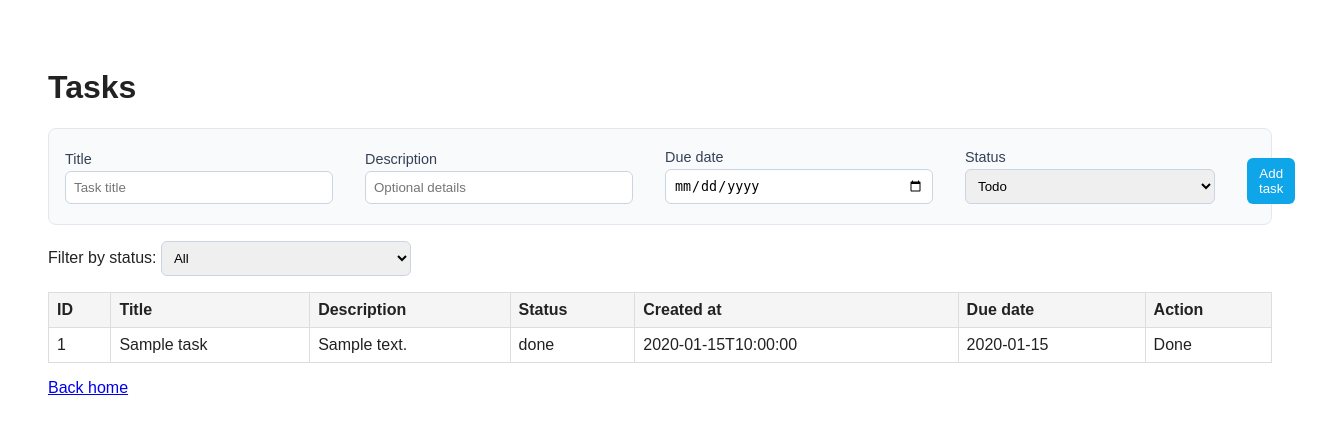
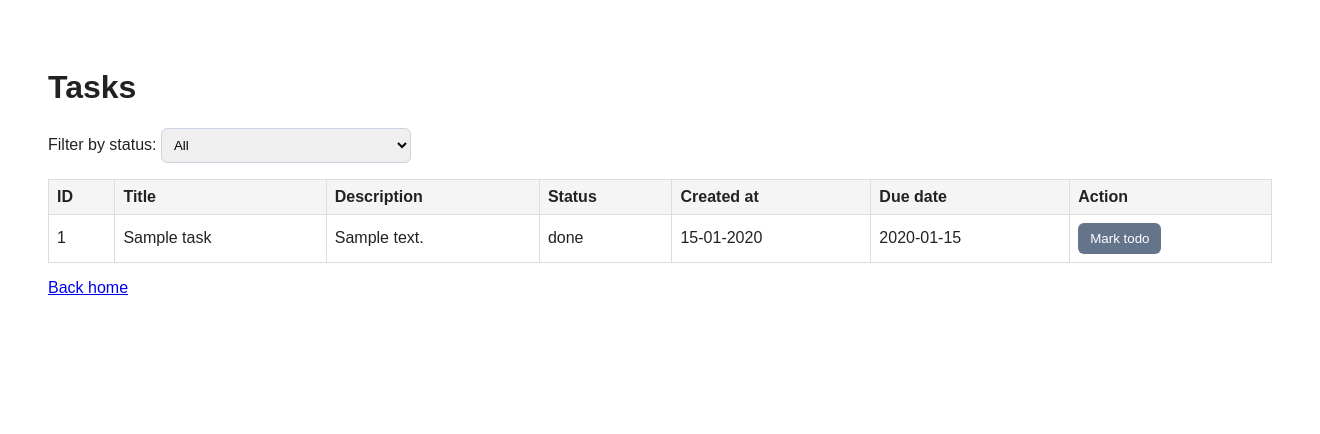
Before and after one commit to saidurcsesust/Mini_Task_Manager_API, a Flask app: page /tasks in a window 1320 px wide. Shown: the top 434 px of the page. Run offline with Flask 3, Linux system fonts and the light colour scheme; tables that the repository leaves empty hold one stand-in row (values such as "Sample post").

Commit message:
complete

```diff
--- a/routes/web.py
+++ b/routes/web.py
@@ -55,3 +55,14 @@ def mark_done(task_id: int):
     _repo().update(task_id, {"status": "done"})
     logger.info("Marked task done via UI %s", task_id)
     return redirect(url_for("web.tasks_page"))
+
+
+@web_bp.route("/tasks/<int:task_id>/toggle", methods=["POST"])
+def toggle_done(task_id: int):
+    task = _repo().get(task_id)
+    if not task:
+        return redirect(url_for("web.tasks_page"))
+    next_status = "todo" if task.get("status") == "done" else "done"
+    _repo().update(task_id, {"status": next_status})
+    logger.info("Toggled task status via UI %s -> %s", task_id, next_status)
+    return redirect(url_for("web.tasks_page"))
--- a/templates/tasks.html
+++ b/templates/tasks.html
@@ -23,36 +23,6 @@
   <body>
     <h1>Tasks</h1>
 
-    <div class="panel">
-      <form method="post" action="/tasks">
-        <div class="grid">
-          <div>
-            <label for="title">Title</label>
-            <input type="text" id="title" name="title" placeholder="Task title" required />
-          </div>
-          <div>
-            <label for="description">Description</label>
-            <input type="text" id="description" name="description" placeholder="Optional details" />
-          </div>
-          <div>
-            <label for="due_date">Due date</label>
-            <input type="date" id="due_date" name="due_date" min="{{ today }}" />
-          </div>
-          <div>
-            <label for="status">Status</label>
-            <select id="status" name="status">
-              <option value="todo" selected>Todo</option>
-              <option value="in_progress">In Progress</option>
-              <option value="done">Done</option>
-            </select>
-          </div>
-          <div>
-            <button type="submit">Add task</button>
-          </div>
-        </div>
-      </form>
-    </div>
-
     <div class="filters">
       <form method="get" action="/tasks">
         <label for="status">Filter by status:</label>
@@ -77,7 +47,7 @@
           <th>Action</th>
         </tr>
       </thead>
-      <tbody>
+      <tbody id="tasks-body">
         {% for task in tasks %}
           <tr>
             <td>{{ task.id }}</td>
@@ -87,13 +57,13 @@
             <td>{{ task.created_at }}</td>
             <td>{{ task.due_date or '' }}</td>
             <td>
-              {% if task.status != 'done' %}
-                <form class="inline" method="post" action="/tasks/{{ task.id }}/done">
+              <form class="inline" method="post" action="/tasks/{{ task.id }}/toggle">
+                {% if task.status != 'done' %}
                   <button type="submit">Mark done</button>
-                </form>
-              {% else %}
-                Done
-              {% endif %}
+                {% else %}
+                  <button type="submit" class="secondary">Mark todo</button>
+                {% endif %}
+              </form>
             </td>
           </tr>
         {% else %}
@@ -105,5 +75,76 @@
     </table>
 
     <p><a href="/">Back home</a></p>
+    <script>
+      (function () {
+        const bodyEl = document.getElementById("tasks-body");
+        const statusSelect = document.querySelector(".filters select[name='status']");
+
+        function escapeHtml(value) {
+          return String(value)
+            .replaceAll("&", "&amp;")
+            .replaceAll("<", "&lt;")
+            .replaceAll(">", "&gt;")
+            .replaceAll('"', "&quot;")
+            .replaceAll("'", "&#39;");
+        }
+
+        function formatDate(value) {
+          if (!value) return "";
+          return escapeHtml(value);
+        }
+
+        function renderRows(tasks) {
+          if (!Array.isArray(tasks) || tasks.length === 0) {
+            bodyEl.innerHTML = "<tr><td colspan=\"7\">No tasks found.</td></tr>";
+            return;
+          }
+          bodyEl.innerHTML = tasks
+            .map((task) => {
+              const id = escapeHtml(task.id);
+              const title = escapeHtml(task.title);
+              const description = escapeHtml(task.description || "");
+              const status = escapeHtml(task.status);
+              const createdAt = escapeHtml(task.created_at || "");
+              const dueDate = formatDate(task.due_date);
+              const action =
+                task.status !== "done"
+                  ? `<form class="inline" method="post" action="/tasks/${id}/toggle"><button type="submit">Mark done</button></form>`
+                  : `<form class="inline" method="post" action="/tasks/${id}/toggle"><button type="submit" class="secondary">Mark todo</button></form>`;
+              return `<tr>
+                <td>${id}</td>
+                <td>${title}</td>
+                <td>${description}</td>
+                <td>${status}</td>
+                <td>${createdAt}</td>
+                <td>${dueDate}</td>
+                <td>${action}</td>
+              </tr>`;
+            })
+            .join("");
+        }
+
+        async function fetchTasks() {
+          const params = new URLSearchParams();
+          const status = statusSelect ? statusSelect.value : "";
+          if (status) params.set("status", status);
+          const url = params.toString() ? `/api/tasks?${params}` : "/api/tasks";
+          const res = await fetch(url, { headers: { Accept: "application/json" } });
+          if (!res.ok) return;
+          const tasks = await res.json();
+          renderRows(tasks);
+        }
+
+        if (statusSelect) {
+          statusSelect.addEventListener("change", (event) => {
+            event.preventDefault();
+            fetchTasks();
+          });
+        }
+
+        fetchTasks();
+        setInterval(fetchTasks, 5000);
+      })();
+    </script>
   </body>
 </html>
```
Also changed, not shown: storage/task_repository.py, 1 other file.
